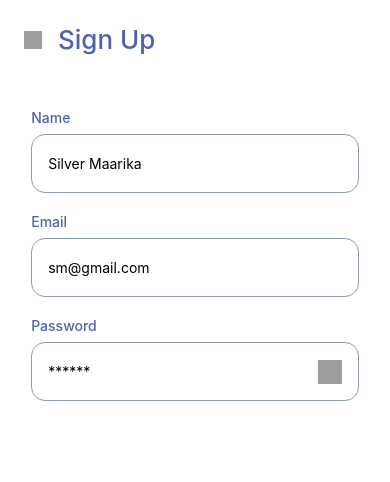
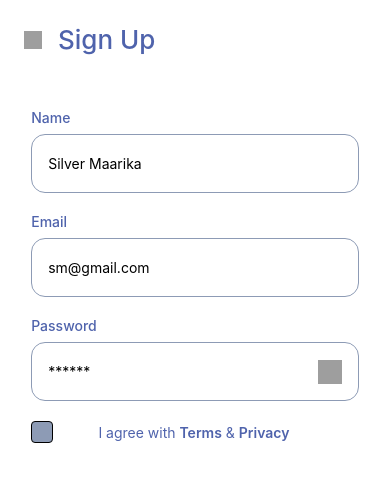
Before and after one commit to silversirp/MobileAppSM, a React Native app: screen / in a window 390 px wide. Shown: the top 482 px of the page. Built offline with nearby package versions, Linux system fonts and the light colour scheme; grey boxes are pictures that could not be loaded.

Commit message:
Checknob component

```diff
--- /dev/null
+++ b/src/components/Checkbox/index.js
@@ -0,0 +1,17 @@
+import React from "react";
+import { TouchableOpacity, View, Image } from "react-native";
+import { styles } from "./styles";
+
+const Checkbox = ({checked, onCheck}) => {
+    return (
+        <TouchableOpacity activeOpacity={0.6} style={styles.container} onPress={() => onCheck(!checked)}>
+            {checked ? (
+                    <View style={styles.innerContainer}>
+                        <Image style={styles.checkIcon} source={require('../../assets/check.png')} />
+                    </View>
+                ) : null}
+        </TouchableOpacity>
+    )
+}
+
+export default Checkbox
--- /dev/null
+++ b/src/components/Checkbox/styles.js
@@ -0,0 +1,27 @@
+import { StyleSheet } from "react-native";
+import { colors } from "../../utils/colors";
+
+export const styles = StyleSheet.create({
+    container: {
+        backgroundColor: colors.grey,
+        borderWidth: 1,
+        borderRadius: 4,
+        width: 22,
+        height: 22,
+        marginRight: '8%',
+        marginLeft: '8%'
+    },
+
+    innerContainer: {
+        backgroundColor: colors.grey,
+        width: '100%',
+        height: '100%',
+        justifyContent: 'center',
+        alignItems: 'center'
+    },
+
+    checkIcon: {
+        width: 12,
+        height: 9
+    }
+})
--- a/src/screens/auth/Signup/index.js
+++ b/src/screens/auth/Signup/index.js
@@ -1,15 +1,23 @@
-import { View } from "react-native";
+import React, { useState } from "react";
+import { View, Text } from "react-native";
 import AuthHeader from "../../../components/AuthHeader";
 import Input from "../../../components/Input";
+import Checkbox from "../../../components/Checkbox";
 import { styles } from "./styles";
 
 const Signup = () => {
+    const [checked, setChecked] = useState(false)
+
     return (
         <View style={styles.container}>
             <AuthHeader title="Sign Up"/>
             <Input label="Name" placeholder='Silver Maarika'/>
             <Input label="Email" placeholder='sm@gmail.com'/>
             <Input isPassword label="Password" placeholder='******'/>
+            <View style={styles.agreeRow}>
+                <Checkbox checked={checked} onCheck={setChecked} />
+                <Text style={styles.agreeText}>I agree with <Text style={styles.agreeTextBold}>Terms</Text> & <Text style={styles.agreeTextBold}>Privacy</Text></Text>
+            </View>
         </View>
     )
 }
--- a/src/screens/auth/Signup/styles.js
+++ b/src/screens/auth/Signup/styles.js
@@ -1,5 +1,22 @@
 import { StyleSheet } from "react-native"
+import { colors } from "../../../utils/colors"
 
 export const styles = StyleSheet.create({
+   container: {
+    //padding: 24
+   },
 
+   agreeRow: {
+    flexDirection: 'row',
+    alignItems: 'center'
+   },
+
+   agreeText: {
+    color: colors.blue,
+    marginHorizontal: 14
+   },
+
+   agreeTextBold: {
+    fontWeight: '600'
+   }
 })
```
Also changed, not shown: src/assets/check.png (added).
